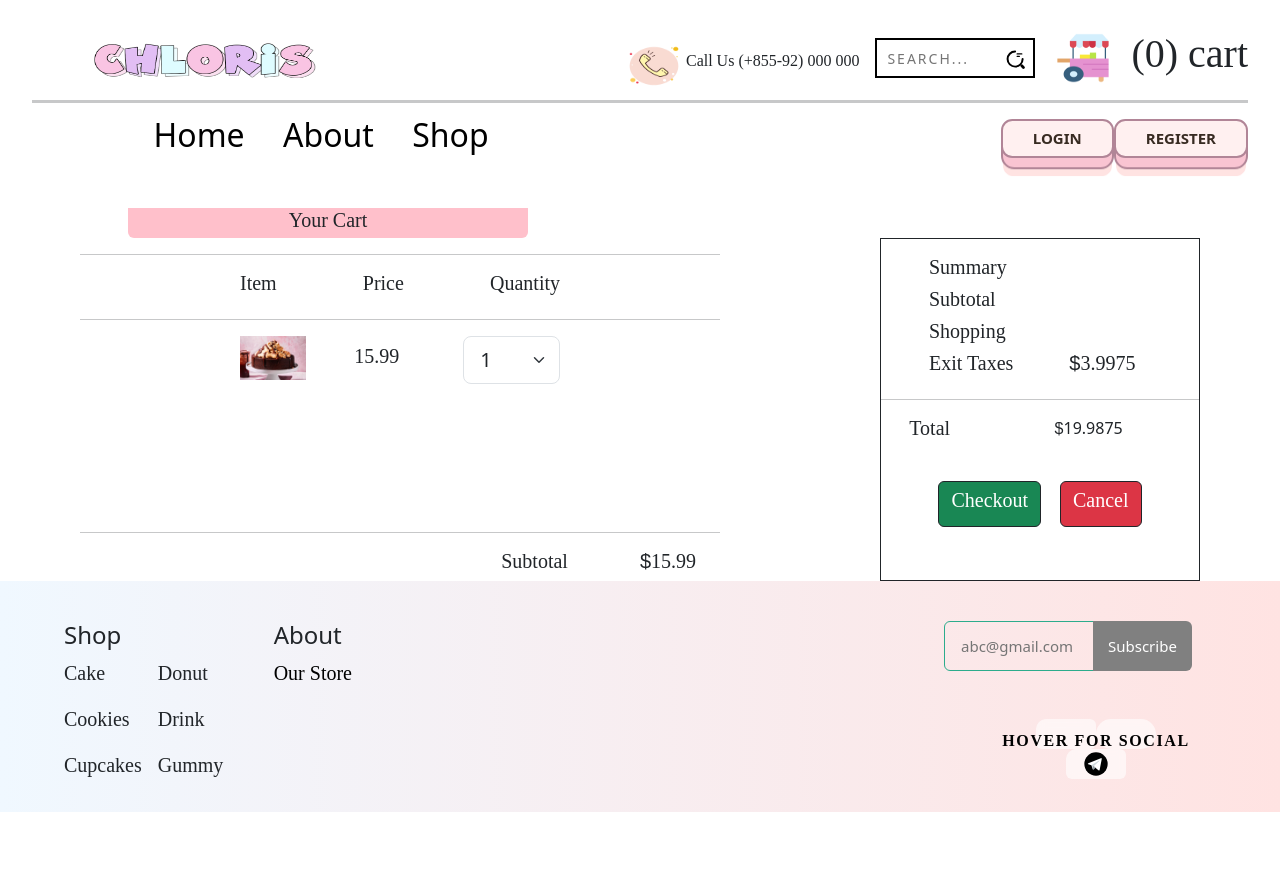
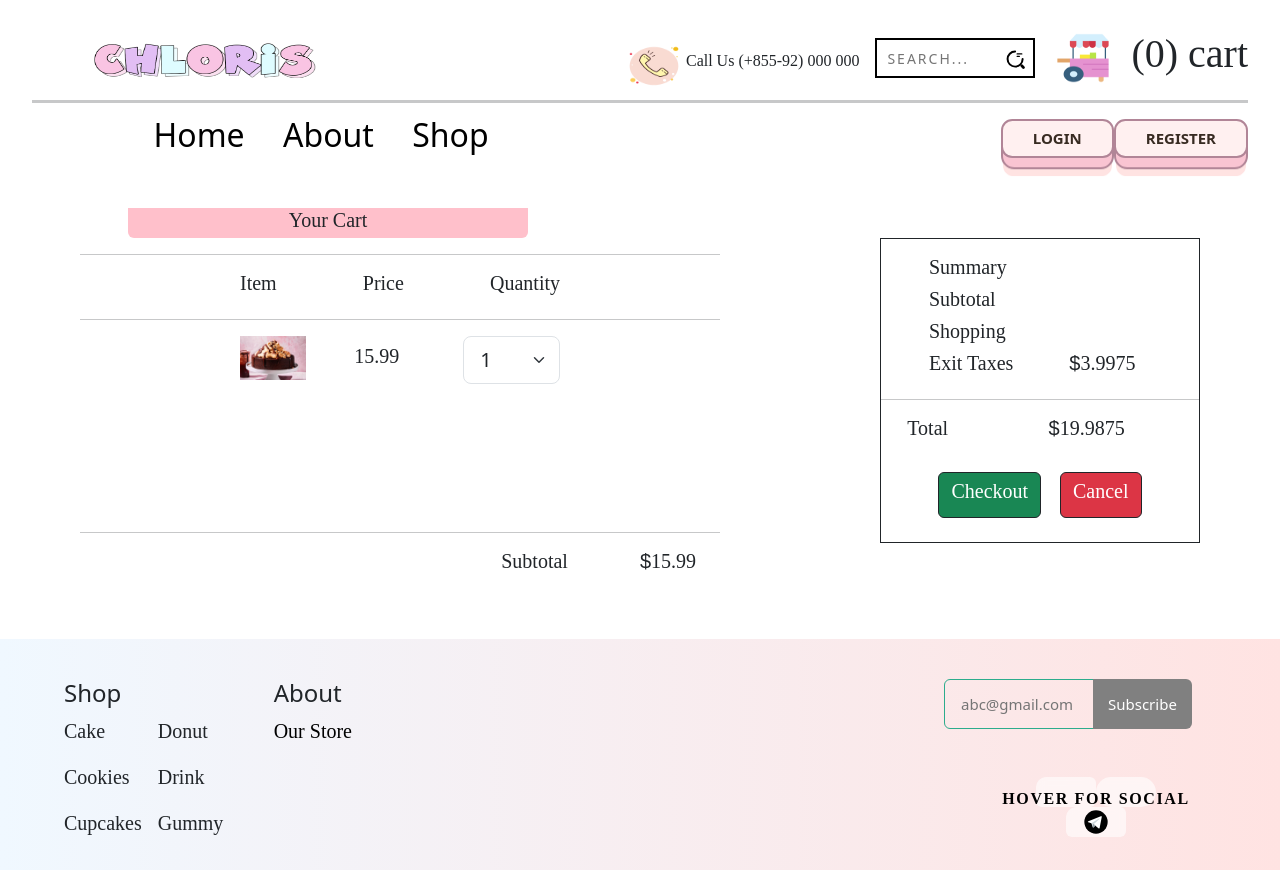
Before and after one commit to rachnaChan/IP, a Vue app in the folder Web/: page /cartproduct in a window 1280 px wide. Before the commit the page ends 812 px from the top, so only its background shows below. Built offline with nearby package versions, Linux system fonts and the light colour scheme; a web font is replaced by a local one.

Commit message:
ecommerce

```diff
--- a/Web/src/views/cartProduct.vue
+++ b/Web/src/views/cartProduct.vue
@@ -1,6 +1,6 @@
 
 <template>
-    <div>
+    <div class="mb-5">
         <div class=" rounded-bottom mt-5 fonts"
             style="margin-left: 10%; background-color: pink; width: 400px; height: 30px;">
             <h5 class="fs-5 text-center mt-4">Your Cart</h5>
@@ -36,7 +36,7 @@
 
 
             </div>
-            <div class="w-25 border border-dark">
+            <div class="w-25 border border-dark mb-5">
                 <h5 class="mx-5 mt-3">Summary</h5>
                 <h5 class="mx-5">Subtotal</h5>
                 <h5 class="mx-5">Shopping</h5>
@@ -48,7 +48,7 @@
                 <hr>
                 <div class="d-flex justify-content-around">
                     <h5>Total</h5>
-                    <p class="price mx-5">{{ tprice + product.price * 0.25 }}</p>
+                    <h5 class="price mx-5">{{ tprice + product.price * 0.25 }}</h5>
                 </div>
 
                 <div class="d-flex justify-content-around m-auto mx-5 py-4">
--- a/Web/src/views/checkoutPayment.vue
+++ b/Web/src/views/checkoutPayment.vue
@@ -1,6 +1,6 @@
 
 <template>
-    <div style="width: 100%;">
+    <div style="width: 100%;" class="mb-5">
 
         <div class=" rounded-bottom mt-5 fonts"
             style="margin-left: 10%; background-color: pink; width: 700px; height: 30px;">
@@ -197,7 +197,7 @@
             </div>
 
 
-            <div class="w-25 border border-dark">
+            <div class="w-25 border border-dark h-100  " >
 
                 <h5 class="mx-5 mt-3">Summary</h5>
 
--- a/Web/src/views/checkoutShipping.vue
+++ b/Web/src/views/checkoutShipping.vue
@@ -1,6 +1,6 @@
 
 <template>
-    <div style="width: 100%;">
+    <div style="width: 100%;" class="mb-5">
 
         <div class=" rounded-bottom mt-5 fonts"
             style="margin-left: 10%; background-color: pink; width: 700px; height: 30px;">
@@ -142,7 +142,7 @@
             </div>
 
 
-            <div class="w-25 border border-dark">
+            <div class="w-25 border border-dark mb-5">
 
                 <h5 class="mx-5 mt-3">Summary</h5>
 
--- a/Web/src/views/paymentMethod.vue
+++ b/Web/src/views/paymentMethod.vue
@@ -1,6 +1,6 @@
 
 <template>
-    <div style="width: 100%;">
+    <div style="width: 100%;" class="mb-5">
 
         <div class=" rounded-bottom mt-5 fonts"
             style="margin-left: 10%; background-color: pink; width: 700px; height: 30px;">
@@ -122,7 +122,7 @@
             </div>
 
 
-            <div class="w-25 border border-dark">
+            <div class="w-25 border border-dark mb-5">
 
                 <h5 class="mx-5 mt-3">Summary</h5>
 
```
